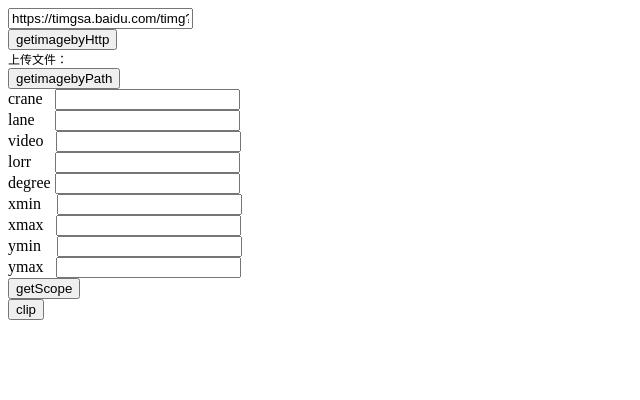
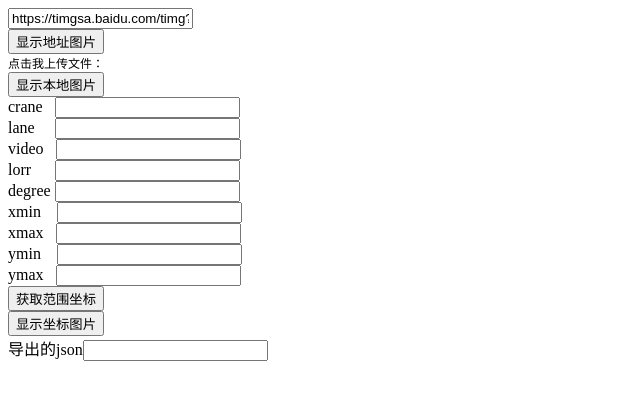
Before and after one commit to xiaolver/markPic, an Angular app: page /tagpic in a window 1280 px wide. Shown: the top 400 px of the page, without its empty margins (0-640 px from the left). Built offline with nearby package versions, Linux system fonts and the light colour scheme.

Commit message:
add json

```diff
--- a/src/app/tag-pic/tag-pic.component.html
+++ b/src/app/tag-pic/tag-pic.component.html
@@ -11,7 +11,7 @@
         />
       </div>
       <div>
-        <button (click)="getImgbyHttp()">getimagebyHttp</button>
+        <button (click)="getImgbyHttp()">显示地址图片</button>
       </div>
       <div>
         <div>
@@ -28,14 +28,14 @@
             <span
               style="font-size: 12px; cursor: pointer"
               (click)="uploadInput.click()"
-              >上传文件：</span
+              >点击我上传文件：</span
             >
           </div>
         </div>
       </div>
 
       <div>
-        <button (click)="getImgbyPath()">getimagebyPath</button>
+        <button (click)="getImgbyPath()">显示本地图片</button>
       </div>
     </div>
   </div>
@@ -142,8 +142,10 @@
       ><input width="30" height="10" id="ymax" [(ngModel)]="model.ymax" />
     </div>
   </div>
-  <button (click)="setfanwei()">getScope</button>
-  <div id="db"><button (click)="clip()">clip</button></div>
+  <button (click)="setfanwei()">获取范围坐标</button>
+  <div id="db"><button (click)="clip()">显示坐标图片</button></div>
+  <span>导出的json</span>
+  <input type="text" id="exportJson" [(ngModel)]="model.exporttext">
   <div *ngFor="let imgurl of model.imgurls; let i = index">
     <img #pic [src]="imgurl" />
     <canvas #canvasshowpic></canvas>
--- a/src/app/tag-pic/tag-pic.component.ts
+++ b/src/app/tag-pic/tag-pic.component.ts
@@ -41,6 +41,7 @@ export class TagPicComponent implements OnInit {
     ymin: string;
     ymax: string;
     imgurls: object[];
+    exporttext:string;
   };
   ngOnInit(): void {
     // this.setfanwei();
@@ -63,6 +64,7 @@ export class TagPicComponent implements OnInit {
       ymin: '',
       ymax: '',
       imgurls: [],
+      exporttext: '',
     };
     console.log('come in constructor');
     console.log(this.getscope);
@@ -160,6 +162,32 @@ export class TagPicComponent implements OnInit {
       // 在标注图上画框，应该在画裁剪旋转图后，否则裁剪旋转图上会有边框
       ctxpic.rect(x_min, y_min, x_max - x_min, y_max - y_min);
       ctxpic.stroke();
+
+      //
+      var cranestr="crane"+this.model.crane;
+      var lanestr="lane"+this.model.lane;
+      var videostr="video"+this.model.video;
+      this.model.exporttext=JSON.stringify
+
+      (
+        {
+          cranestr: {
+            lanestr: {
+
+              videostr:{
+                  "degree": this.model.degree,
+                  "x_min": this.model.xmin,
+                  "x_max": this.model.xmax,
+                  "y_min": this.model.ymin,
+                  "y_max": this.model.ymax
+                }
+
+
+            }
+
+          }
+       }
+      );
       // ctx.drawImage(image,0,0,image.width,image.height,0,0,image.width,image.height);
       // c
       //
@@ -225,4 +253,5 @@ export class TagPicComponent implements OnInit {
     };
     image.src = this.model.picurl;
   }
+
 }
```
Also changed, not shown: 1 other file (tests, documents, lock files or other folders).
